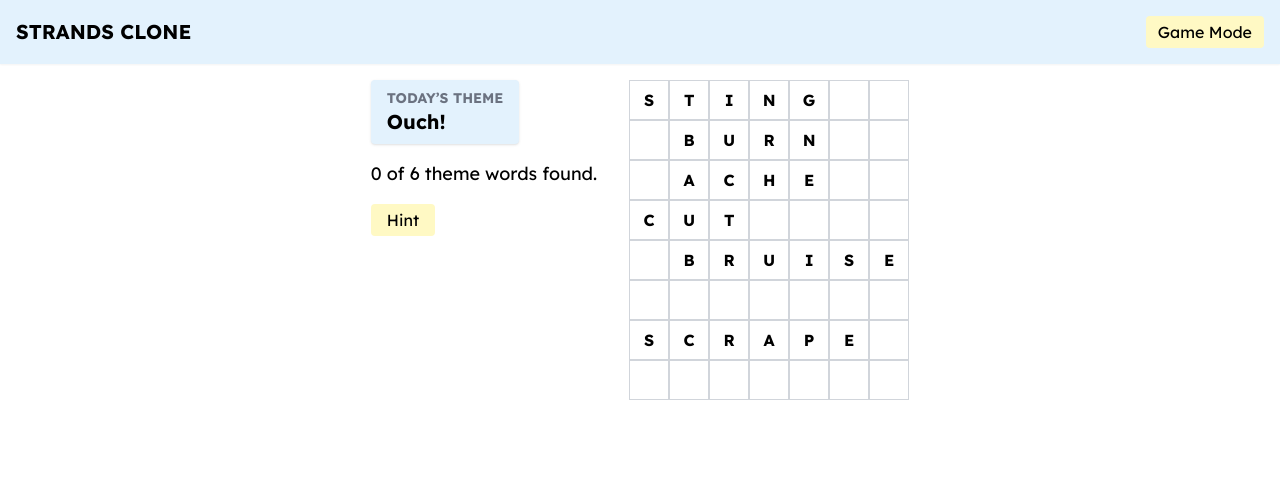
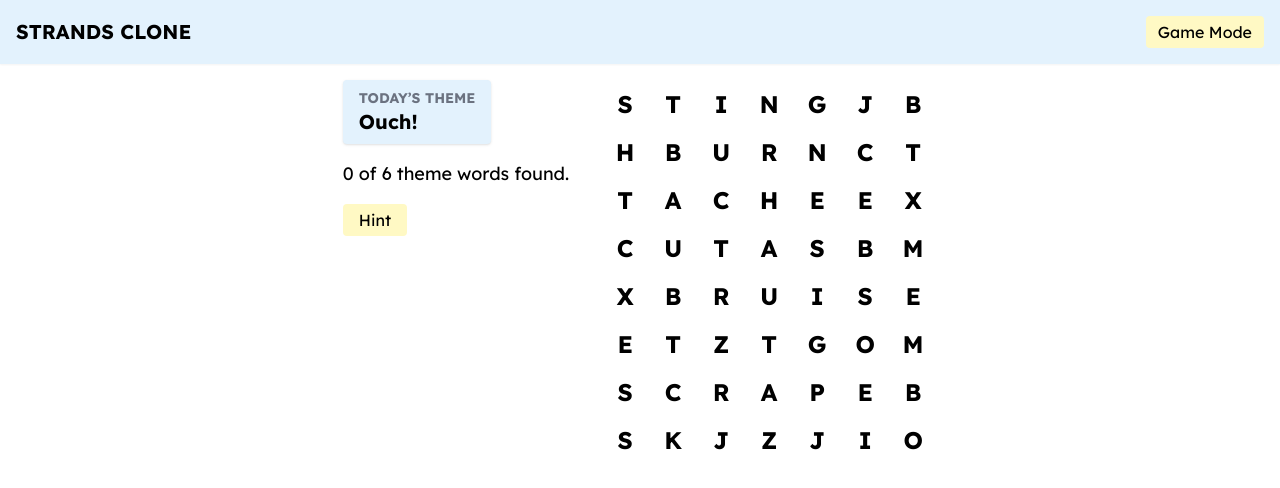
Before and after one commit to Heminyildiz/StrandUncover, a React (Vite) app: page /daily in a window 1280 px wide. Shown: the top 488 px of the page. Built offline with nearby package versions, Linux system fonts and the light colour scheme.

Commit message:
Update WordGrid.jsx

```diff
--- a/src/components/WordGrid.jsx
+++ b/src/components/WordGrid.jsx
@@ -1,66 +1,132 @@
-import React, { useState } from "react";
+import React, { useEffect, useState, useRef } from "react";
 
-function WordGrid({ grid, words, onWordFound, foundWords }) {
-  // startCell/endCell: {row, col} veya null
-  const [startCell, setStartCell] = useState(null);
+// Harf oluşturmak için
+const ALPHABET = "ABCDEFGHIJKLMNOPQRSTUVWXYZ";
 
-  // Tıklanan hücreyi handle et
-  const handleCellClick = (row, col) => {
-    // Eğer startCell yoksa, ilk tıklama:
-    if (!startCell) {
-      setStartCell({ row, col });
+// Check if a path is in a straight line (horizontal, vertical, diagonal)
+function isStraightLine(path) {
+  if (path.length < 2) return false;
+  const rowDiff = path[1].row - path[0].row;
+  const colDiff = path[1].col - path[0].col;
+
+  // Her adımda aynı fark var mı?
+  for (let i = 2; i < path.length; i++) {
+    const rDiff = path[i].row - path[i - 1].row;
+    const cDiff = path[i].col - path[i - 1].col;
+    // sabit rowDiff, colDiff
+    if (rDiff !== rowDiff || cDiff !== colDiff) {
+      return false;
     }
-    // İkinci tıklama:
-    else {
-      const endCell = { row, col };
-      checkSelection(startCell, endCell);
-      // seçim sonrası tekrar sıfırla
-      setStartCell(null);
-    }
+  }
+  return true;
+}
+
+function buildStringFromPath(path, grid) {
+  return path.map(({ row, col }) => grid[row][col]).join("");
+}
+
+function WordGrid({ grid: initialGrid, words, foundWords, onWordFound }) {
+  const [grid, setGrid] = useState([]);
+  const [selectedPath, setSelectedPath] = useState([]);
+  const isPointerDown = useRef(false);
+
+  // Grid içindeki boş hücreleri rastgele harflerle doldur
+  useEffect(() => {
+    const filled = initialGrid.map((row) =>
+      row.map((cell) => {
+        if (cell === "" || cell == null) {
+          return ALPHABET[Math.floor(Math.random() * ALPHABET.length)];
+        }
+        return cell;
+      })
+    );
+    setGrid(filled);
+  }, [initialGrid]);
+
+  // pointerDown
+  const handlePointerDown = (row, col) => {
+    isPointerDown.current = true;
+    setSelectedPath([{ row, col }]);
   };
 
-  // start & end'e karşılık gelen kelime var mı kontrol et
-  const checkSelection = (start, end) => {
-    for (let w of words) {
-      // Zaten bulunmuşsa geç
-      if (foundWords.includes(w.text)) continue;
+  // pointerMove => e.target içinde row,col yakalamak
+  const handlePointerEnter = (row, col) => {
+    if (!isPointerDown.current) return;
+    // Aynı hücreyi tekrar eklemeyelim
+    const last = selectedPath[selectedPath.length - 1];
+    if (last && last.row === row && last.col === col) return;
+    // path'e ekle
+    setSelectedPath((prev) => [...prev, { row, col }]);
+  };
 
-      const s = w.start; // [row, col]
-      const e = w.end;
-      // Seçim, puzzle'da tanımlı start & end'e uyuyor mu?
-      if (
-        (s[0] === start.row && s[1] === start.col && e[0] === end.row && e[1] === end.col) ||
-        (s[0] === end.row && s[1] === end.col && e[0] === start.row && e[1] === start.col)
-      ) {
-        // Kelime bulundu
-        onWordFound(w.text);
-        break;
+  // pointerUp => path'i değerlendir
+  const handlePointerUp = () => {
+    if (selectedPath.length > 1) {
+      // Tek çizgide mi?
+      if (isStraightLine(selectedPath)) {
+        const selectedString = buildStringFromPath(selectedPath, grid).toUpperCase();
+        // Tersini de kontrol edelim
+        const reversed = selectedString.split("").reverse().join("");
+        // Puzzle words içinde mi?
+        const matchedWord = words.find(
+          (w) =>
+            w.toUpperCase() === selectedString ||
+            w.toUpperCase() === reversed
+        );
+
+        if (matchedWord) {
+          onWordFound(matchedWord.toUpperCase());
+        }
       }
     }
+    // Seçimi sıfırla
+    setSelectedPath([]);
+    isPointerDown.current = false;
   };
 
   return (
-    <div className="inline-block">
+    <div
+      className="inline-block select-none"
+      onPointerUp={handlePointerUp}
+      onPointerCancel={handlePointerUp}
+      onPointerLeave={() => {
+        if (isPointerDown.current) {
+          handlePointerUp();
+        }
+      }}
+    >
       {grid.map((rowArray, rowIndex) => (
         <div key={rowIndex} className="flex">
           {rowArray.map((letter, colIndex) => {
-            // Eğer (rowIndex,colIndex) startCell ise hafif renklendirelim
-            const isSelected =
-              startCell &&
-              startCell.row === rowIndex &&
-              startCell.col === colIndex;
+            const isInPath = selectedPath.some(
+              (p) => p.row === rowIndex && p.col === colIndex
+            );
+            const alreadyFound = foundWords.some((fw) => {
+              // Bu hücre, fw kelimesinde var mı? (Zor kontrol)
+              // Basitçe, bulduğumuz kelimeleri işaretlemiyoruz,
+              // ama istersen “highlight” eklenebilir. Şimdilik yok.
+              return false;
+            });
 
             return (
-              <button
+              <div
                 key={colIndex}
-                onClick={() => handleCellClick(rowIndex, colIndex)}
-                className={`w-8 h-8 md:w-10 md:h-10 border border-gray-300 flex items-center justify-center
-                  text-sm md:text-base uppercase font-semibold
-                  ${isSelected ? "bg-pastel-300" : "bg-white"}
+                onPointerDown={() => handlePointerDown(rowIndex, colIndex)}
+                onPointerEnter={() => handlePointerEnter(rowIndex, colIndex)}
+                className={`
+                  w-10 h-10 md:w-12 md:h-12
+                  flex items-center justify-center
+                  cursor-pointer text-xl md:text-2xl font-bold
+                  ${
+                    isInPath
+                      ? "bg-pastel-200"
+                      : "bg-transparent"
+                  }
+                  ${alreadyFound ? "opacity-50" : ""}
                 `}
               >
                 {letter}
-              </button>
+              </div>
             );
           })}
         </div>
```
